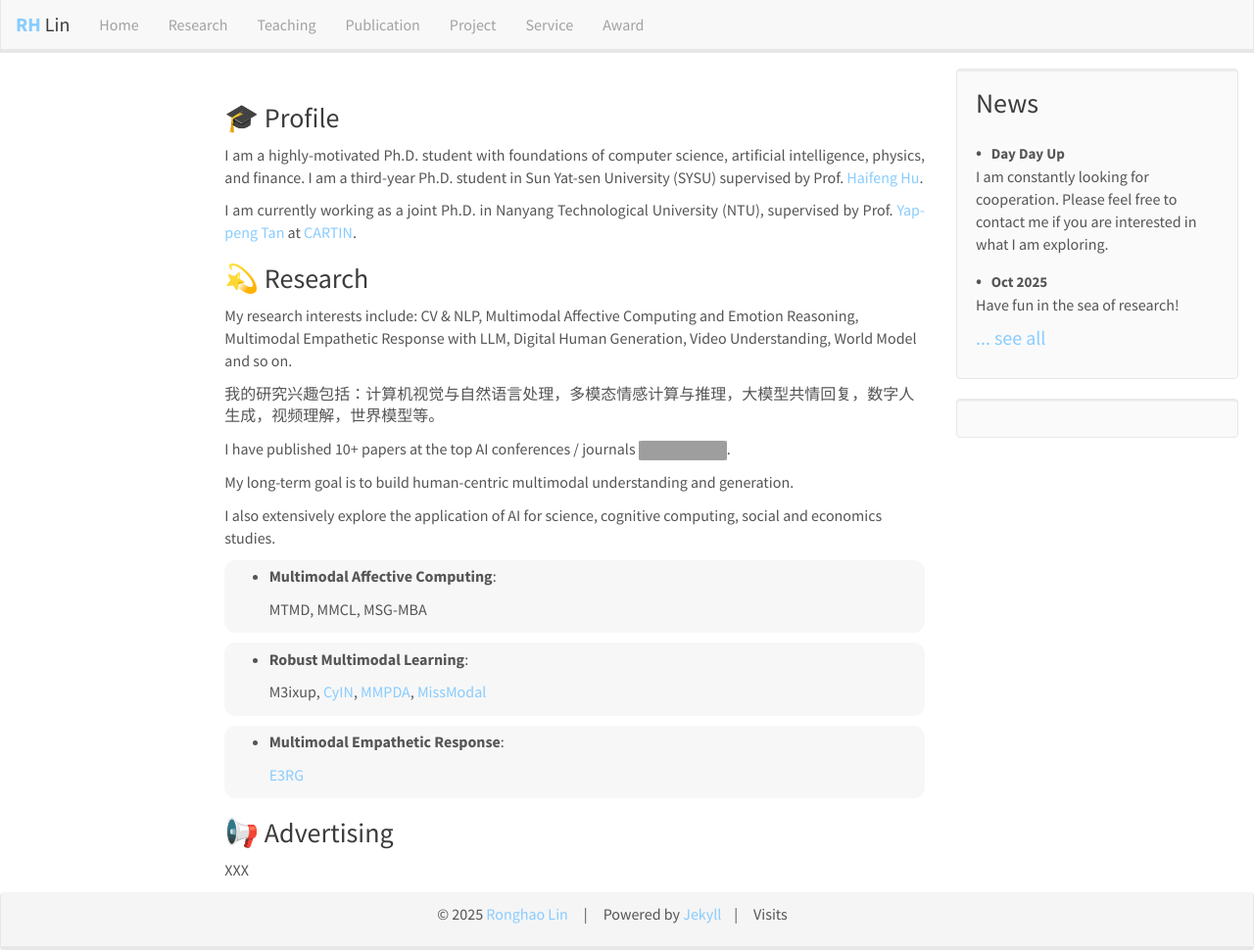
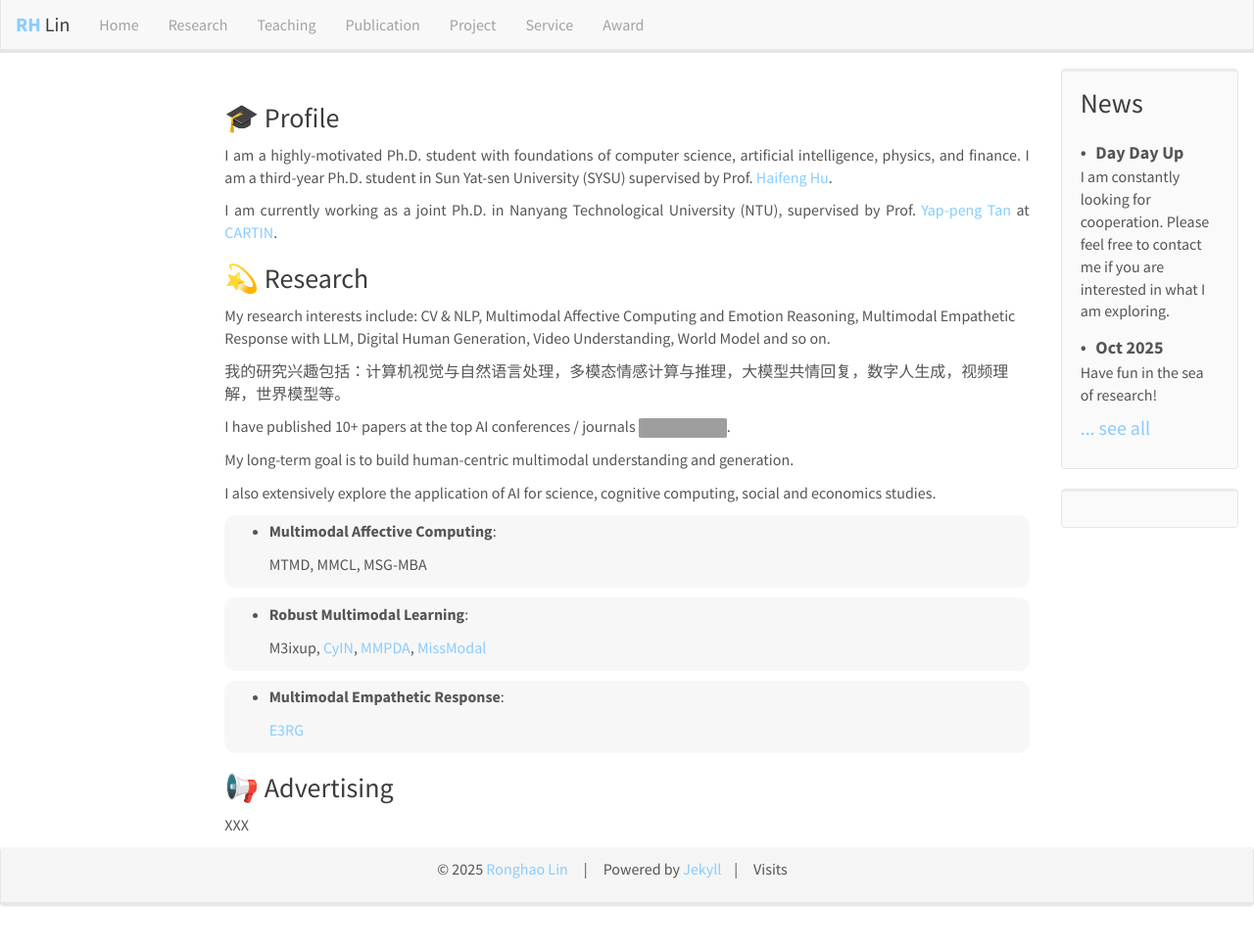
Before and after one commit to RH-Lin/rh-lin.github.io, a Jekyll site: the page built from _pages/home.md, in a window 1280 px wide and 970 px high. Shown: the whole window at 98% size. Built offline with Jekyll 4.4.1, drawn with Linux system fonts in a browser that asks for light colours; nearby versions of some CDN libraries; comment, search, counter and statistics services are not loaded; a style sheet for code colours, icons or effects is not loaded; grey boxes are pictures that could not be loaded.

Commit message:
Reinitialize

```diff
--- a/_includes/news.html
+++ b/_includes/news.html
@@ -6,7 +6,7 @@
 
 
 {% for article in site.data.news limit:7 %}
-<span style="font-size: 20px;">&#8226;</span> &nbsp; <strong style="font-size: 15px;">{{ article.date }}</strong><br>{{ article.headline | markdownify}}
+<span style="font-size: 20px;">&#8226;</span> &nbsp; <strong style="font-size: 18px;">{{ article.date }}</strong><br>{{ article.headline | markdownify}}
 {% endfor %}
 
 
--- a/_includes/visits.html
+++ b/_includes/visits.html
@@ -1,7 +1,7 @@
 <div class="well" style="height:182">
 
 <div style="margin-top: 5px"></div>
-<script type='text/javascript' id='clustrmaps' src='//cdn.clustrmaps.com/map_v2.js?cl=b6e0dd&w=a&t=n&d=vuXu8r4DBROnkEntNREV93Uef4G6EskWYKVJkXDM3II&co=ffffff&cmo=f46d90&cmn=f2bc7e&ct=ffffff'></script>
+<script type='text/javascript' id='clustrmaps' src='//cdn.clustrmaps.com/map_v2.js?cl=88ccee&w=200&t=n&d=vuXu8r4DBROnkEntNREV93Uef4G6EskWYKVJkXDM3II&co=ffffff&cmo=f46d90&cmn=f2bc7e&ct=ffffff'></script>
 <!-- 88ccee -->
 
 <div style="margin-top: -22px"></div>
--- a/_layouts/homelayout.html
+++ b/_layouts/homelayout.html
@@ -2,15 +2,15 @@
 layout: default
 ---
 
-<div id="sideid" class="col-sm-2">
+<div id="sidebar" class="col-sm-2">
 {{% include sidebar.html %}}
 </div>
-<div id="homeid" class="col-sm-7">
+<div id="homeid" class="col-sm-8">
 {{ content }}
 </div>
-<div id="newsid" class="col-sm-3" >
+<div id="newsid" class="col-sm-2" >
 {% include news.html %}
 </div>
-<div id="visits" class="col-sm-3" style="height:182">
+<div id="visits" class="col-sm-2" style="height:182">
 {% include visits.html %}
 </div>
```
